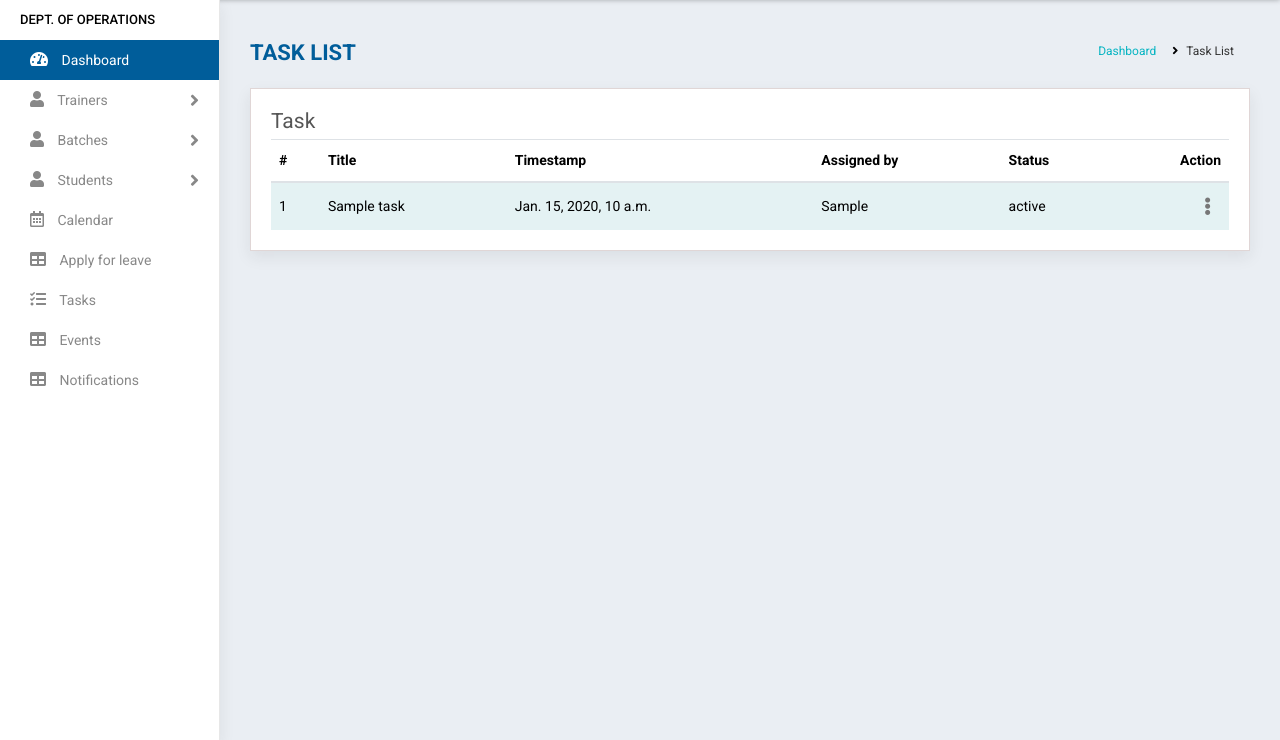
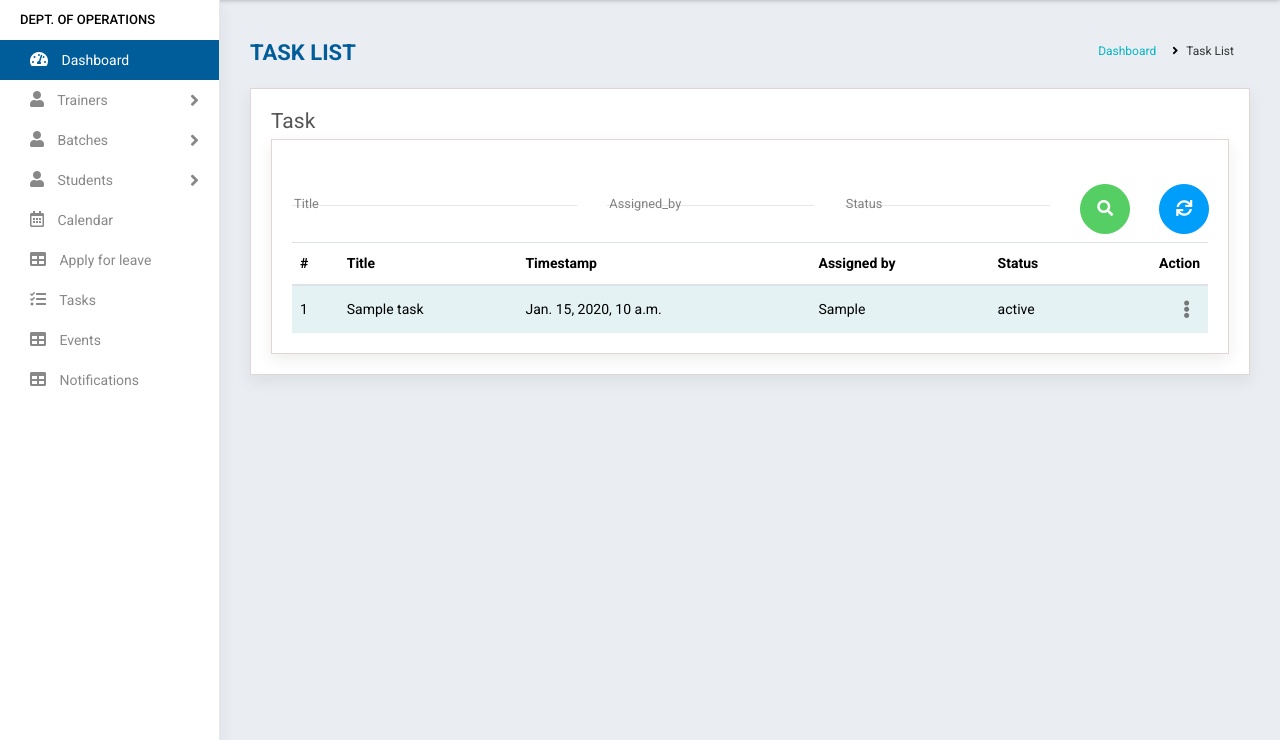
Before and after one commit to ananduv2/django-multi-user-login-system, a Django app: template accounts/templates/accounts/task_list.html in a window 1280 px wide. Shown: the part 60-800 px from the top of the page. Run offline with Django 3.2, Linux system fonts and the light colour scheme; the template is opened without the code that fills it: most values are stand-ins (such as "Sample title", 1, 10 or a date in 2020); some libraries are stand-ins or nearby versions.

Commit message:
search function in task added

```diff
--- a/accounts/templates/accounts/operations_dashboard.html
+++ b/accounts/templates/accounts/operations_dashboard.html
@@ -28,7 +28,7 @@
             </div>
 
 
-            <!--  -->
+            {% include 'accounts/mini/student_register.html' %}
 
         </div>
     </div>
--- a/accounts/templates/accounts/status_main_operations.html
+++ b/accounts/templates/accounts/status_main_operations.html
@@ -24,7 +24,7 @@
                     <span class="dash-widget-icon bg-warning"><i class="fas fa-user-plus"
                             aria-hidden="true"></i></span>
                     <div class="dash-widget-info">
-                        <h3>0</h3>
+                        <h3>{{ta_count}}</h3>
                         <span>Pending Task</span>
                     </div>
                 </div>
--- a/accounts/templates/accounts/task_list.html
+++ b/accounts/templates/accounts/task_list.html
@@ -36,6 +36,36 @@
                                 data-target="#add_leavetype"><i class="fas fa-plus"></i> Add Leave Type</a>
                         </div> -->
                     </div>
+                    <form method="get">
+                        {% csrf_token %}
+                    <div class="content-page">
+                        <div class="row filter-row">
+                            <div class="col-sm-6 col-md-4">
+                                <div class="form-group custom-mt-form-group">
+                                {{f.form.title}}
+                                <label class="control-label">Title</label><i class="bar"></i>
+                                </div>
+                            </div>
+                            <div class="col-sm-6 col-md-3">
+                                <div class="form-group custom-mt-form-group">
+                                {{f.form.assigned_by}}
+                                <label class="control-label">Assigned_by</label><i class="bar"></i>
+                                </div>
+                            </div>
+                            <div class="col-sm-6 col-md-3">
+                                <div class="form-group custom-mt-form-group">
+                                {{f.form.status}}
+                                <label class="control-label">Status</label><i class="bar"></i>
+                                </div>
+                            </div>
+                            <div class="col-sm-6 col-md-1">
+                                <button type="submit" class="btn btn-success btn-block mt-4 mb-2"  style="height: 30px;width:50px;border-radius: 50px 50px 50px 50px"><i class="fa fa-search" aria-hidden="true"></i></button>
+                            </div>
+                            <div class="col-sm-6 col-md-1">
+                                <a type="reset" href="{% url 'task' %}" class="btn btn-info btn-block mt-4 mb-2"  style="height: 30px;width:50px;border-radius: 50px 50px 50px 50px"><i class="fas fa-sync" aria-hidden="true"></i></a>
+                            </div>
+                        </div>
+                    </form>
                     <div class="row">
                         <div class="col-md-12">
                             <div class="table-responsive">
```
Also changed, not shown: accounts/filters.py (added, +12 -0 lines), accounts/templates/accounts/mini/student_register.html (added, +54 -0 lines), accounts/templates/accounts/student_register.html (+5 -54 lines), accounts/views.py (+9 -2 lines), db.sqlite3.
